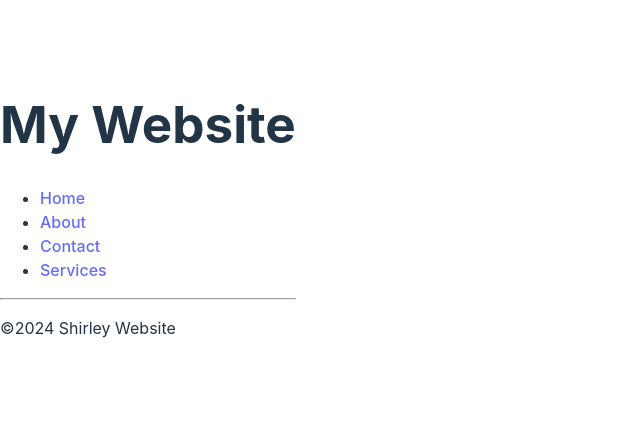
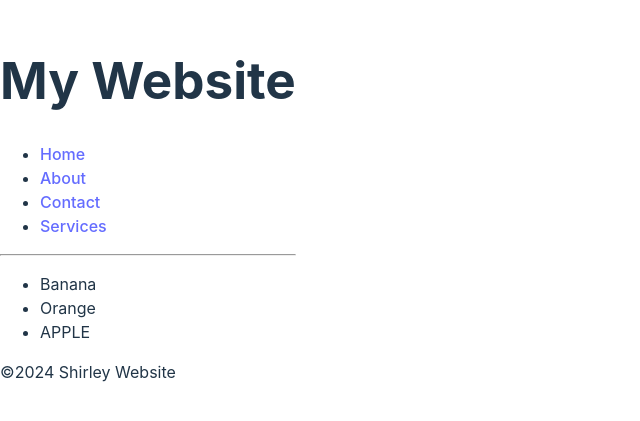
Before and after one commit to hi-jennie/react-website, a React (Vite) app in the folder my-react-app/: page / in a window 1280 px wide. Shown: the part 191-612 px from the top of the page, without its empty margins (0-640 px from the left). Built offline with nearby package versions, Linux system fonts and the light colour scheme.

Commit message:
Add Food component to App

```diff
--- a/my-react-app/src/App.jsx
+++ b/my-react-app/src/App.jsx
@@ -1,11 +1,13 @@
 import Header from "./Header.jsx";
 import Footer from "./Footer.jsx";
+import Food from "./Food.jsx";
 
 function App() {
 
     return (
         <>
             <Header></Header>
+            <Food/>
             <Footer/>
         </>
 
--- /dev/null
+++ b/my-react-app/src/Food.jsx
@@ -0,0 +1,15 @@
+
+function Food() {
+    const food1 = 'Orange';
+    const food2 = 'Apple';
+
+    return (
+        <ul>
+            <li>Banana</li>
+            <li>{food1}</li>
+            <li>{food2.toUpperCase()}</li>
+        </ul>
+    )
+}
+
+export default Food;
```
